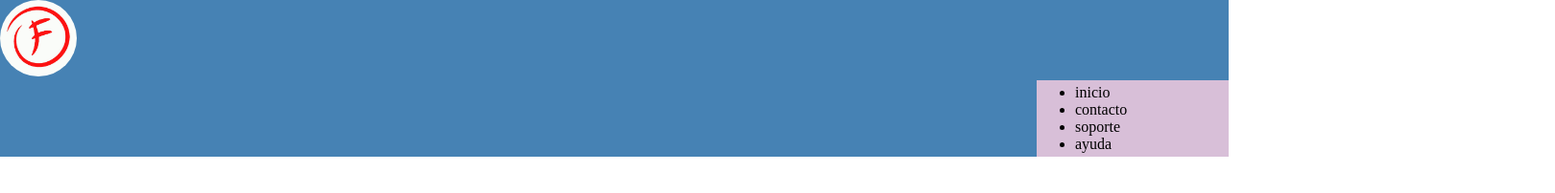
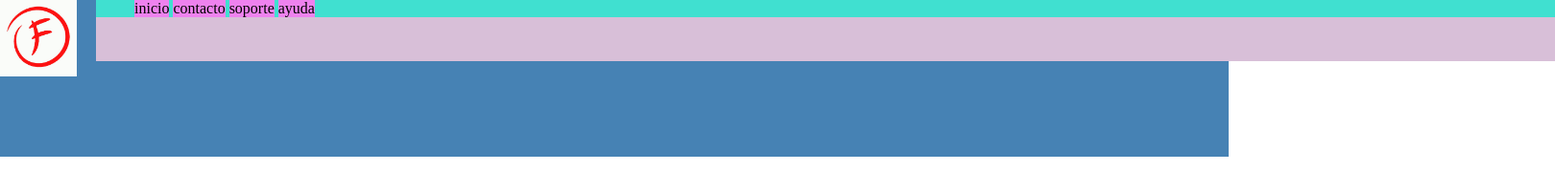
Before and after one commit to sebastia9330/practica1, a plain HTML site: page index.html in a window 1280 px wide. Shown: the whole page at 96% size, 1620 px wide, since content can reach past the window. Drawn offline with Linux system fonts and the light colour scheme.

Commit message:
intento de poner el nav junto al logo

```diff
--- a/style/styles.css
+++ b/style/styles.css
@@ -1,20 +1,34 @@
+*{
+    box-sizing: border-box;
+}
 body{
     margin: 0;
 }
 .contenedor{
     background-color: steelblue;
 }
-.contenedor .logo{
+.logo{
+    background-color: tomato;
     width: 5rem;
     height: 5rem;
-    border-radius: 100px;
+    border-radius: 0px;
+    margin-top: auto;
+    margin-left: auto;
 }
 .contenedor .barra{
    height: 80px;
-   width: 200px;
-   display: flex;
-   justify-content: space-between;
-   align-items: center;
+   width: 95rem;
+   display: inline-block;
+   position: relative;
+   top: -100px;
+   left:100px;
    background-color: thistle;
-   margin-left: auto;
 }
+.lista{
+    background-color: turquoise;
+    align-items: center;
+}
+li{
+    background-color: violet;
+    display: inline-block;
+}
```
